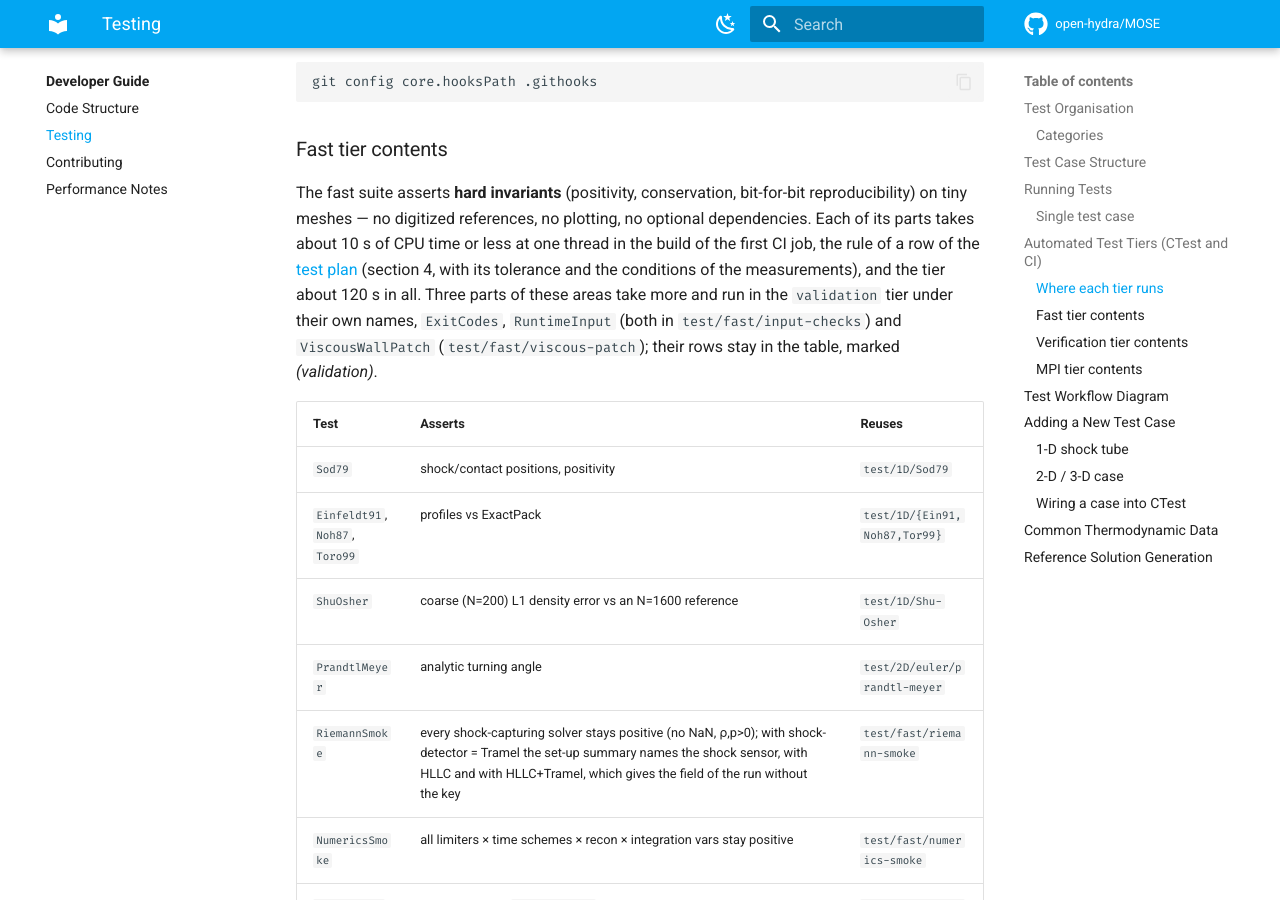
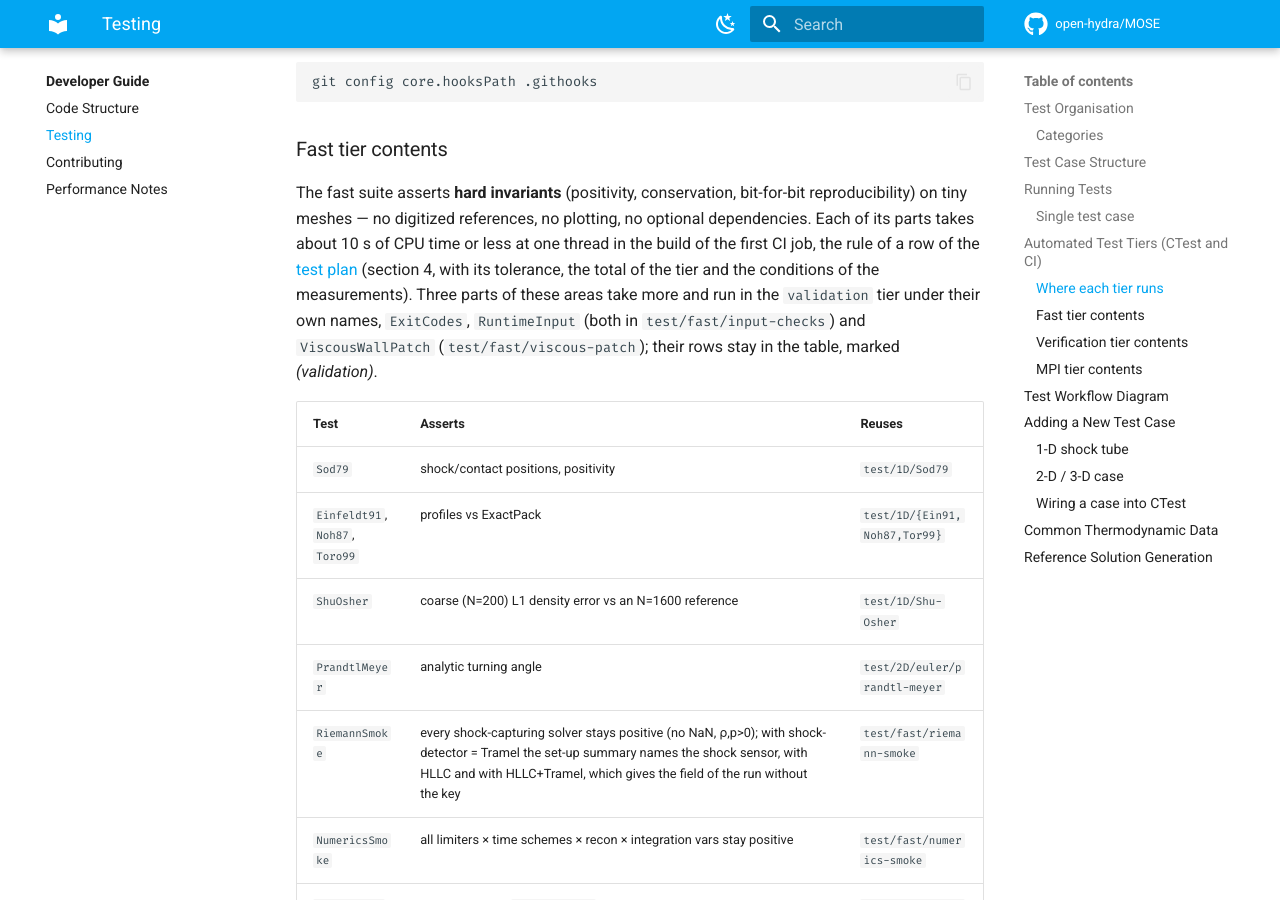
Before and after one commit to open-hydra/MOSE, an MkDocs documentation site: the page built from docs/development/testing.md, in a window 1280 px wide and 900 px high, scrolled down 5993 px. Built offline with MkDocs 1.6.1 and Material for MkDocs 9.7.7, drawn with Linux system fonts in a browser that asks for light colours; comment, search, counter and statistics services are not loaded.

Commit message:
Docs: leave the total of the fast tier to the test plan
Why: the page on testing gave the fast tier about 120 s in all, while
the test plan gives it 24 tests and about 134 s of CPU time at one
thread.

Cause: about 120 s is the time of the tier with 21 tests, which the
test plan gives next to the time of the 24 tests.

Fix: docs/development/testing.md, Fast tier contents: the page sends
the reader to section 4 of the test plan for the total of the tier too,
next to the tolerance of the rule of a row and the conditions of the
measurements, and gives no total of its own. The end of the paragraph
is wrapped again with the same words.

Before and after: documentation only. No line of code, no input of a
case, no criterion and no registration of a test changes.

Proof: mkdocs build --strict passes with no warning.

Basis: test/TESTING-PLAN.md:248 (section 4), :301-324 (the rule of a
row, its tolerance and the conditions of the measurements) and
:326-328 (24 tests, ~134 s of CPU time at one thread, one test at a
time, gfortran 13 TESTING, a machine with 192 logical CPUs at a load
average of 150-156; ~120 s with 21 tests).

Class: D (documentation).

Co-Authored-By: Claude Opus 5.5 <noreply@anthropic.com>

```diff
--- a/docs/development/testing.md
+++ b/docs/development/testing.md
@@ -266,9 +266,9 @@ bit-for-bit reproducibility) on tiny meshes — no digitized references, no
 plotting, no optional dependencies. Each of its parts takes about 10 s of CPU
 time or less at one thread in the build of the first CI job, the rule of a row
 of the [test plan](https://github.com/open-hydra/MOSE/blob/main/test/TESTING-PLAN.md)
-(section 4, with its tolerance and the conditions of the measurements), and the
-tier about 120 s in all. Three parts of these areas take more and run in the
-`validation` tier under their own names, `ExitCodes`, `RuntimeInput` (both in
+(section 4, with its tolerance, the total of the tier and the conditions of the
+measurements). Three parts of these areas take more and run in the `validation`
+tier under their own names, `ExitCodes`, `RuntimeInput` (both in
 `test/fast/input-checks`) and `ViscousWallPatch` (`test/fast/viscous-patch`);
 their rows stay in the table, marked *(validation)*.
 
```
